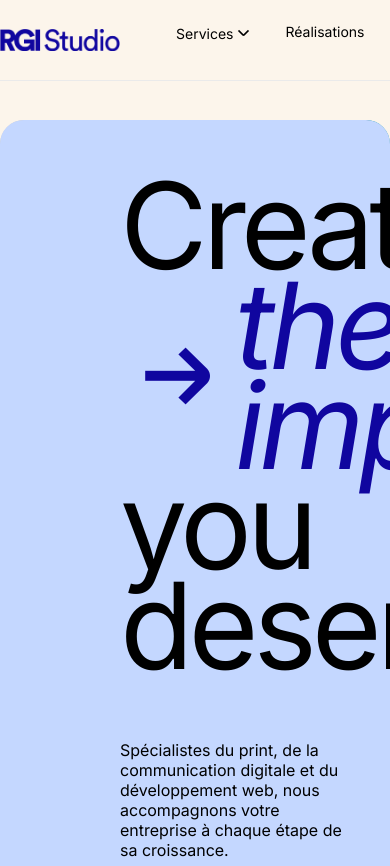
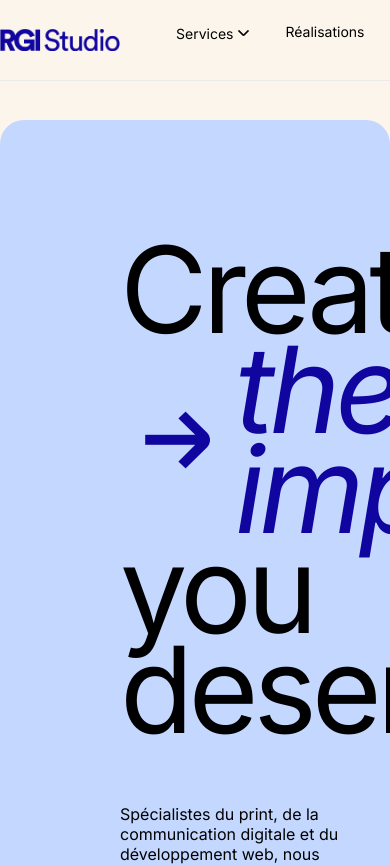
Before and after one commit to ayoubjdad/rgistudio, a React (Create React App) app: page / in a window 390 px wide. Shown: the top 866 px of the page. Built offline with nearby package versions, Linux system fonts and the light colour scheme.

Commit message:
feat: update Main layout styles for improved responsiveness; adjust container height and padding; fix className syntax in Home page

```diff
--- a/src/layouts/main/Main.jsx
+++ b/src/layouts/main/Main.jsx
@@ -6,7 +6,7 @@ export default function Main() {
     <section className={styles.main}>
       <div
         className={styles.container}
-        style={{ backgroundImage: `url(${image})` }}
+        // style={{ backgroundImage: `url(${image})` }}
       >
         <div className={styles.inner}>
           <div className={styles.content}>
@@ -14,7 +14,7 @@ export default function Main() {
               <div className={styles.textInner}>
                 <h1>Creating</h1>
                 <h1 className={styles.highlight}>
-                  <i class="fi fi-rs-arrow-small-right" />
+                  <i className="fi fi-rs-arrow-small-right" />
                   <i>the impact</i>
                 </h1>
                 <h1>you deserve</h1>
--- a/src/layouts/main/Main.module.scss
+++ b/src/layouts/main/Main.module.scss
@@ -4,9 +4,9 @@
 
 .container {
   gap: 16px;
-  height: 80vh;
+  height: fit-content;
   display: flex;
-  padding: 60px 0;
+  padding: 120px 0;
   margin: 40px auto;
   max-width: 1360px;
   position: relative;
--- a/src/pages/home/Home.jsx
+++ b/src/pages/home/Home.jsx
@@ -30,12 +30,12 @@ export default function Home() {
         }
         subHeader="Nos équipes vous accompagnent pour transformer vos idées en solutions performantes, durables et adaptées à vos objectifs."
       />
+      <Cards />
       <TextWithImage
         image={tshirt}
         header="Un savoir-faire qui allie créativité et performance"
         subHeader="Du concept à la réalisation, RGI Studio développe des supports de communication qui renforcent l’image de votre marque et optimisent votre présence digitale."
       />
-      <Cards />
       <ImageWithText
         image={tshirt}
         header="Votre projet mérite l’excellence"
```
